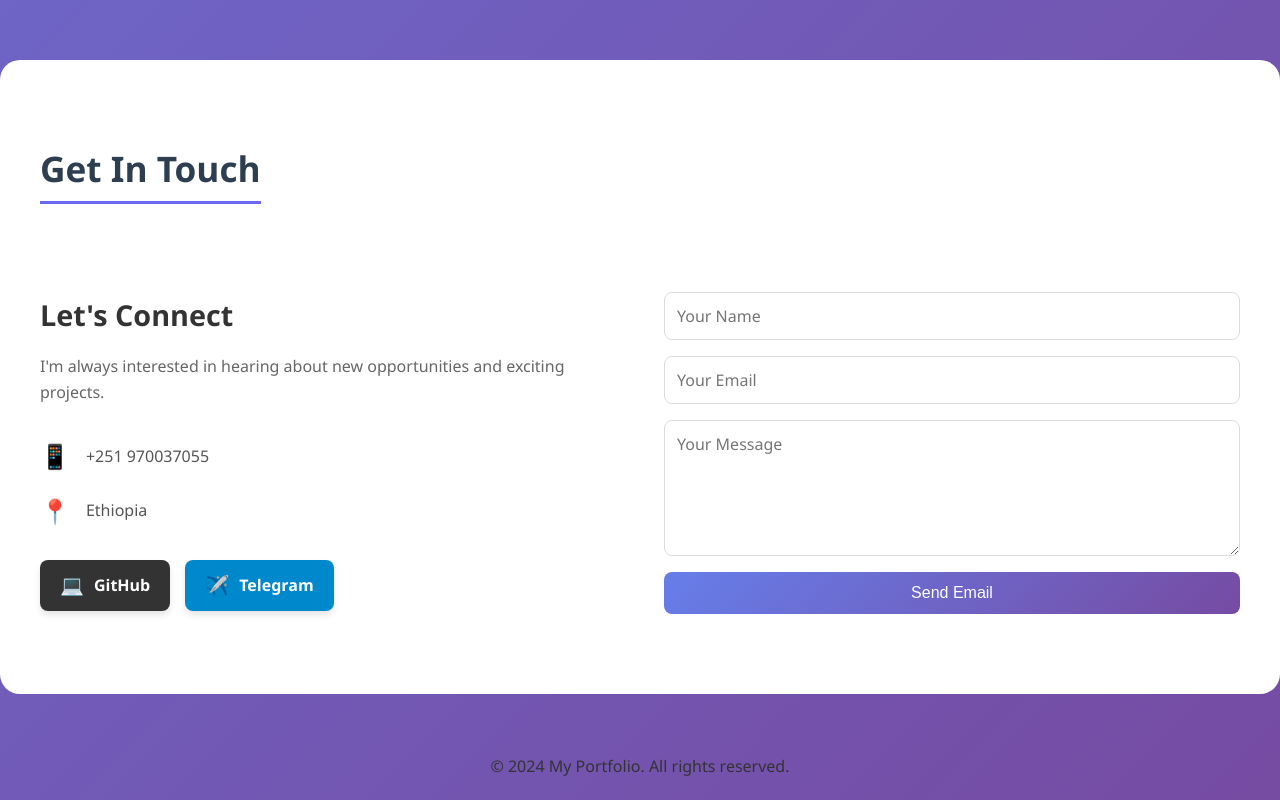
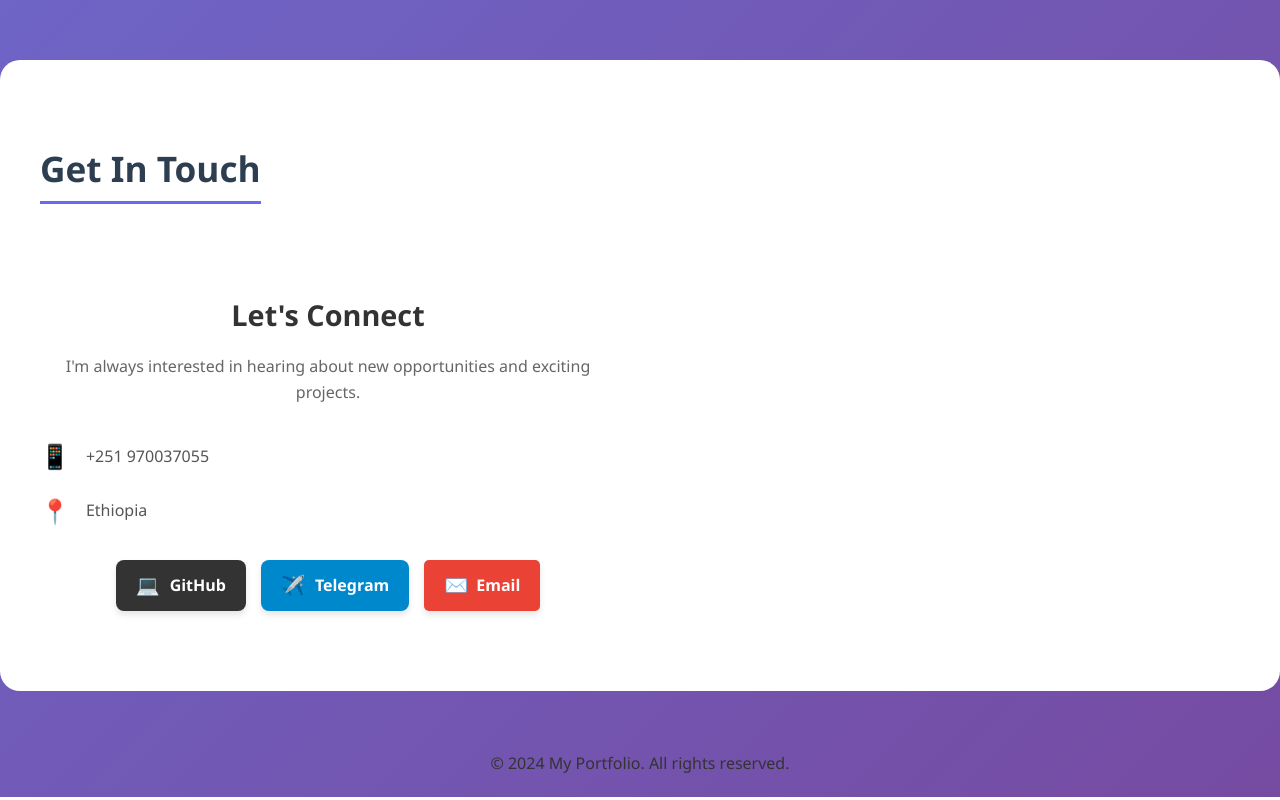
Before and after one commit to fentatena6-cmyk/new-portfolio, a React (Vite) app: page / in a window 1280 px wide. Shown: the part 2098-2898 px from the top of the page. Built offline with nearby package versions, Linux system fonts and the light colour scheme; the HTML template or start-up script is replaced by a standard one.

Commit message:
remove form and add direct email button

```diff
--- a/src/components/Contact.jsx
+++ b/src/components/Contact.jsx
@@ -1,43 +1,18 @@
-import { useState } from 'react'
 import './Contact.css'
 
 const Contact = () => {
-  const [formData, setFormData] = useState({
-    name: '',
-    email: '',
-    message: ''
-  })
-
-  const handleChange = (e) => {
-    setFormData({
-      ...formData,
-      [e.target.name]: e.target.value
-    })
-  }
-
-  const handleSubmit = (e) => {
-    e.preventDefault()
-
-    // እዚህ ጋር የራስሽን ትክክለኛ ኢሜይል አስገብዪ
-    const myEmail = 'fentatena6@gmail.com'
-
-    const subject = `Message from ${formData.name} (${formData.email})`
-    const body = `Name: ${formData.name}%0D%0AEmail: ${formData.email}%0D%0A%0D%0AMessage:%0D%0A${formData.message}`
-
-    // የኢሜይል አፕሊኬሽኑን በቀጥታ ይከፍታል
-    window.location.href = `mailto:${myEmail}?subject=${encodeURIComponent(subject)}&body=${body}`
-  }
+  const myEmail = 'fentatena6@gmail.com'
 
   return (
     <section id="contact" className="contact">
       <div className="contact-container">
         <h2 className="section-title">Get In Touch</h2>
         <div className="contact-content">
-          <div className="contact-info">
+          <div className="contact-info" style={{ width: '100%', textAlign: 'center' }}>
             <h3>Let's Connect</h3>
             <p>I'm always interested in hearing about new opportunities and exciting projects.</p>
 
-            <div className="contact-details">
+            <div className="contact-details" style={{ justifyContent: 'center', marginBottom: '20px' }}>
               <div className="contact-item">
                 <span>📱</span>
                 <p>+251 970037055</p>
@@ -49,8 +24,8 @@ const Contact = () => {
               </div>
             </div>
 
-            {/* Social Buttons */}
-            <div className="social-buttons">
+            {/* Social & Email Buttons */}
+            <div className="social-buttons" style={{ justifyContent: 'center' }}>
               <a
                 href="https://github.com/fentatena6-cmyk"
                 target="_blank"
@@ -68,38 +43,26 @@ const Contact = () => {
               >
                 <span>✈️</span> Telegram
               </a>
+
+              <a
+                href={`mailto:${myEmail}`}
+                className="social-btn email-btn"
+                style={{
+                  backgroundColor: '#ea4335',
+                  color: 'white',
+                  padding: '10px 20px',
+                  borderRadius: '5px',
+                  textDecoration: 'none',
+                  display: 'inline-flex',
+                  alignItem: 'center',
+                  gap: '8px',
+                  fontWeight: 'bold'
+                }}
+              >
+                <span>✉️</span> Email
+              </a>
             </div>
           </div>
-
-          <form className="contact-form" onSubmit={handleSubmit}>
-            <input
-              type="text"
-              name="name"
-              placeholder="Your Name"
-              value={formData.name}
-              onChange={handleChange}
-              required
-            />
-            <input
-              type="email"
-              name="email"
-              placeholder="Your Email"
-              value={formData.email}
-              onChange={handleChange}
-              required
-            />
-            <textarea
-              name="message"
-              placeholder="Your Message"
-              rows="5"
-              value={formData.message}
-              onChange={handleChange}
-              required
-            ></textarea>
-            <button type="submit">
-              Send Email
-            </button>
-          </form>
         </div>
       </div>
     </section>
```
